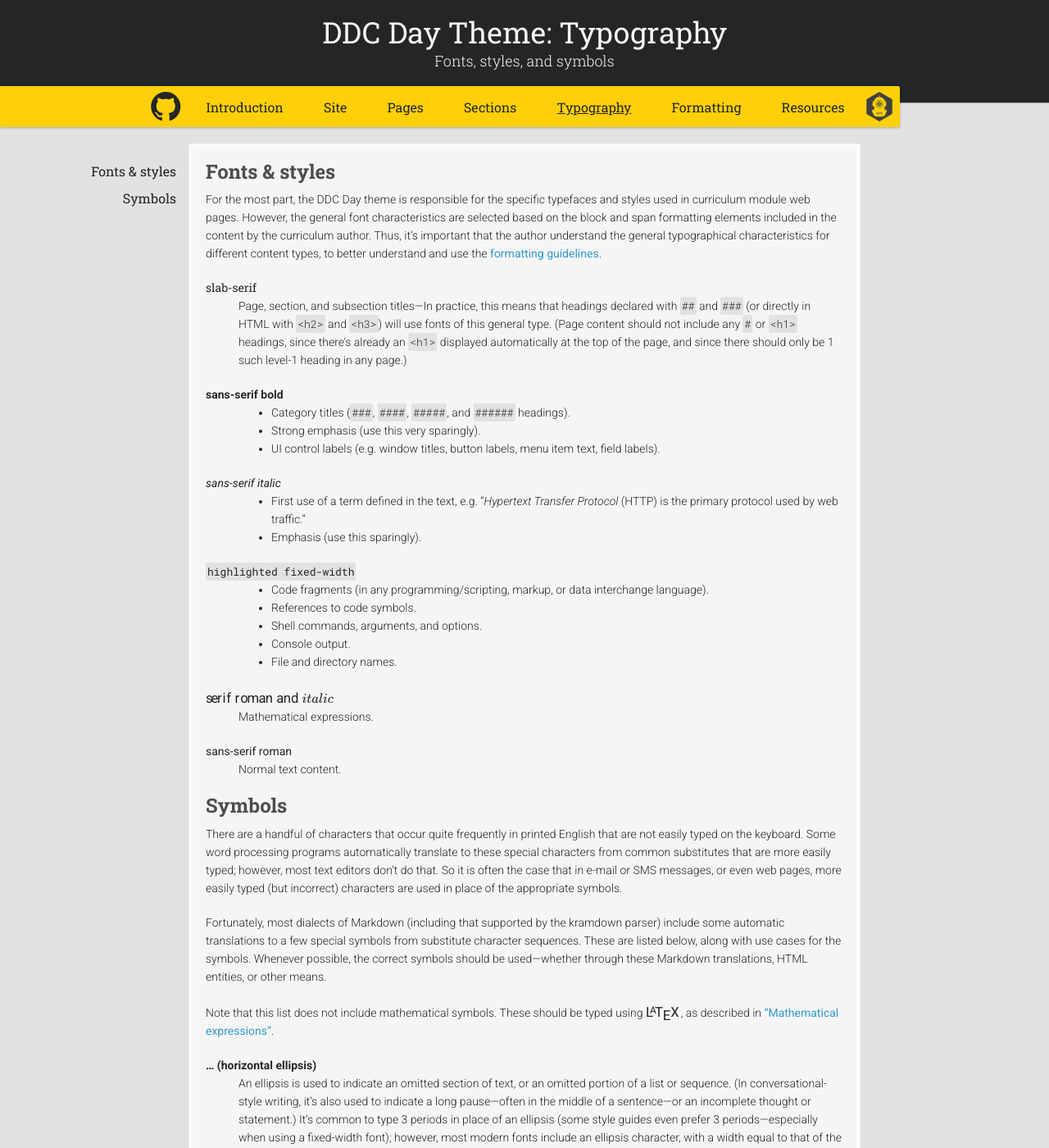
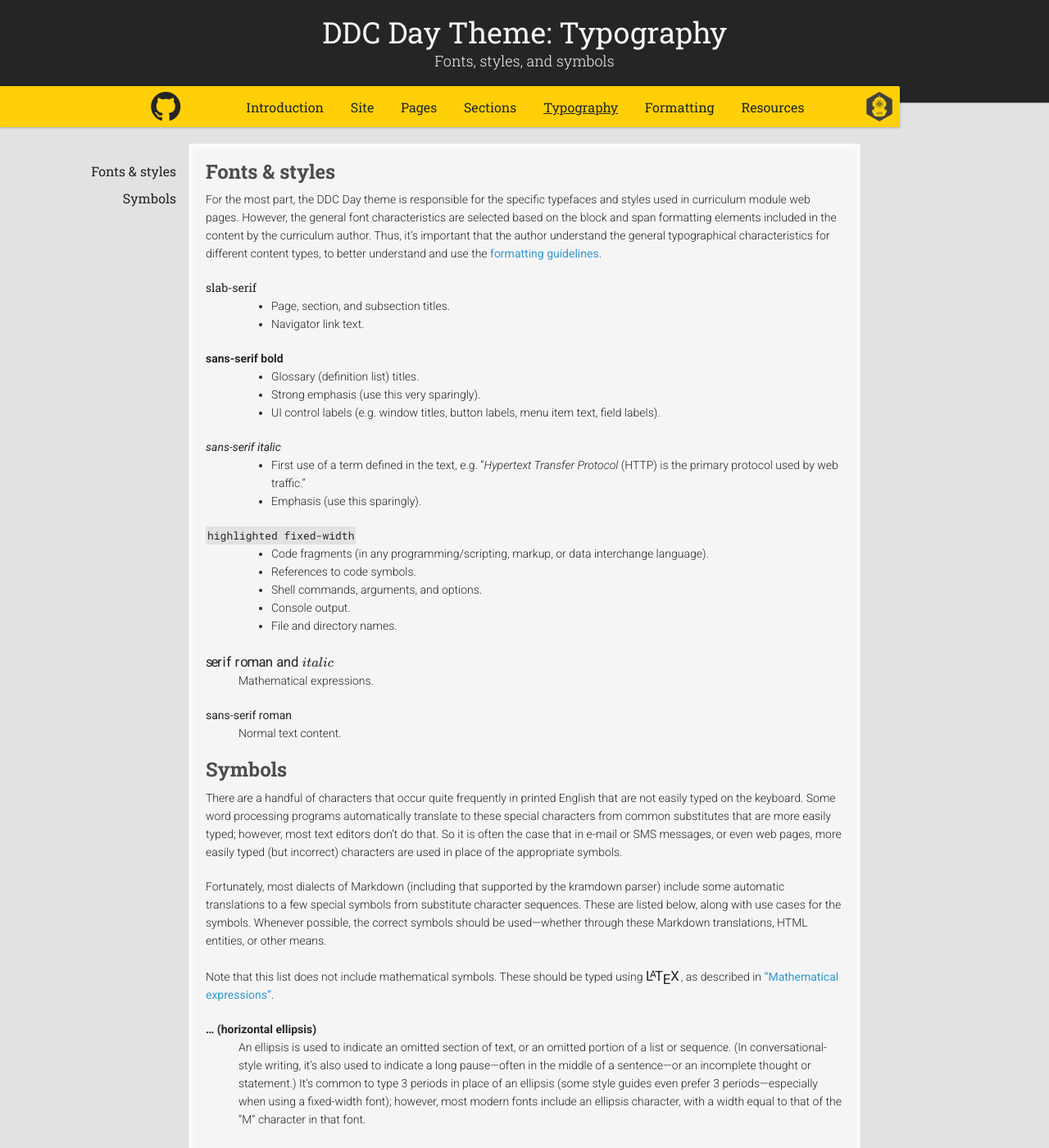
Before and after one commit to ddc-java/ddc-day, a Jekyll site: the page built from typography.md, in a window 1280 px wide and 1400 px high. Shown: the whole window at 82% size. Built offline with Jekyll 4.4.1, drawn with Linux system fonts in a browser that asks for light colours; nearby versions of some CDN libraries; our own code applies the rules of GitHub Pages for plain Markdown files; formulas are drawn with MathJax 3.

Commit message:
Update style guide instructions for headings

```diff
--- a/_sass/ddc-day.scss
+++ b/_sass/ddc-day.scss
@@ -475,9 +475,9 @@ div#banner {
       li {
 
         margin-top: 0;
-        margin-right: 3%;
+        margin-right: 2%;
         margin-bottom: 0;
-        margin-left: 3%;
+        margin-left: 2%;
         font-family: $navigator-fonts;
         white-space: nowrap;
 
--- a/typography.md
+++ b/typography.md
@@ -11,12 +11,14 @@ For the most part, the DDC Day theme is responsible for the specific typefaces a
 
 {:.normal-weight.title}slab-serif
 
-: Page, section, and subsection titles---In practice, this means that headings declared with `##` and `###` (or directly in HTML with `<h2>` and `<h3>`) will use fonts of this general type. (Page content should not include any `#` or `<h1>` headings, since there's already an `<h1>` displayed automatically at the top of the page, and since there should only be 1 such level-1 heading in any page.)
+:
+    * Page, section, and subsection titles.
+    * Navigator link text.
 
 sans-serif bold
 
 :
-    * Category titles (`###`, `####`, `#####`, and `######` headings).
+    * Glossary (definition list) titles.
     * Strong emphasis (use this very sparingly).
     * UI control labels (e.g. window titles, button labels, menu item text, field labels).
 
```
